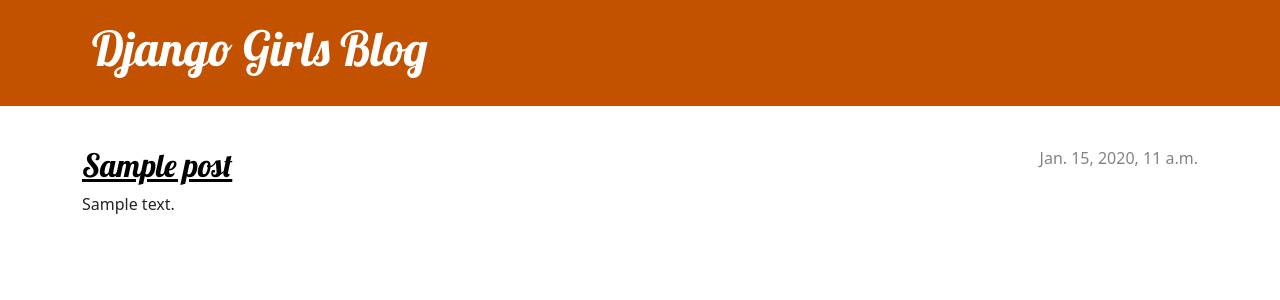
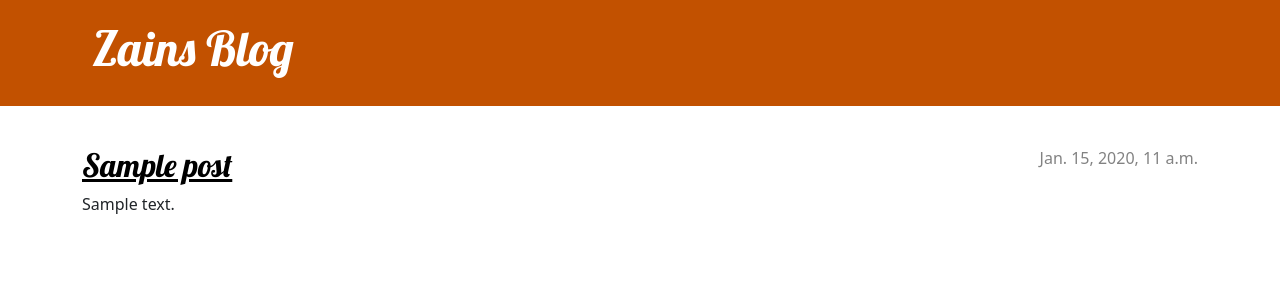
Before and after one commit to zrife2/my-first-blog, a Django app: page / in a window 1280 px wide. Shown: the top 300 px of the page. Run offline with Django 3.2, Linux system fonts and the light colour scheme; tables that the repository leaves empty hold one stand-in row (values such as "Sample post").

Commit message:
123456tghbnmjhytre

```diff
--- a/blog/templates/blog/base.html
+++ b/blog/templates/blog/base.html
@@ -11,7 +11,7 @@
     <body>
         <header class="page-header">
           <div class="container">
-              <h1><a href="/">Django Girls Blog</a></h1>
+              <h1><a href="/">Zains Blog</a></h1>
           </div>
         </header>
         <main class="container">
```
